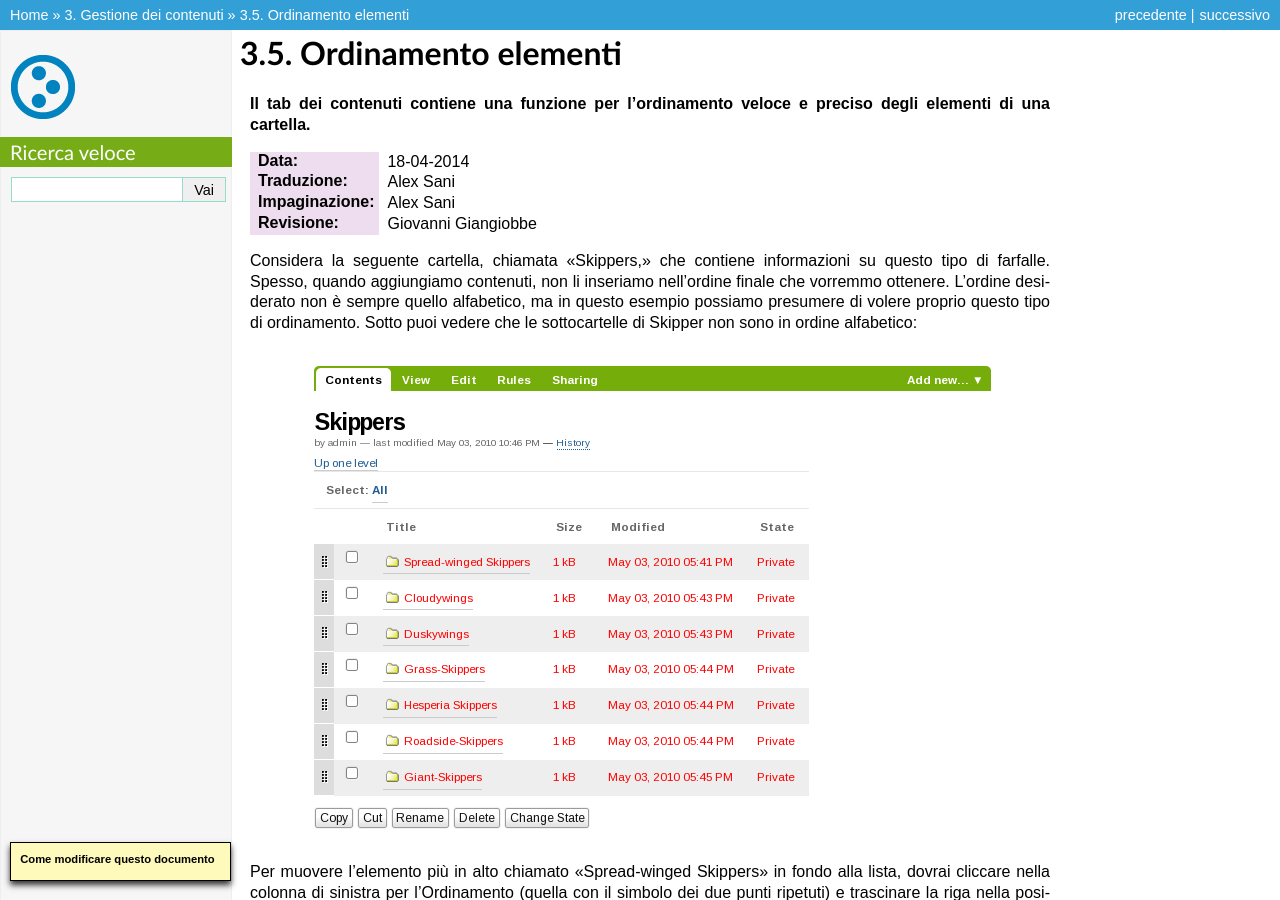
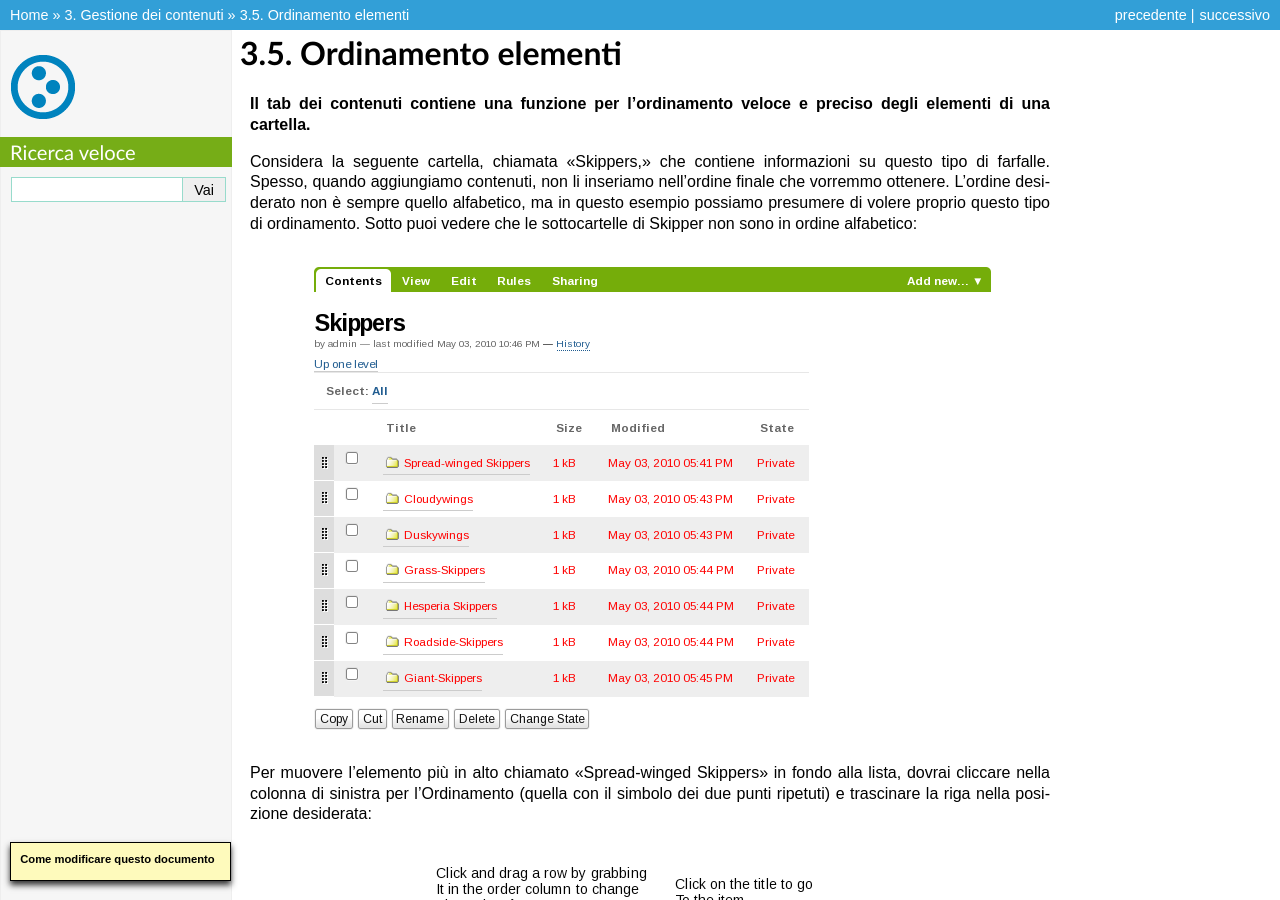
Before and after one commit to plone-it/collective.italiandocumentation, a Sphinx documentation site: the page built from source/managing-content/reordering-items.rst, in a window 1280 px wide and 900 px high. Built offline with Sphinx 7.4.7, drawn with Linux system fonts in a browser that asks for light colours; pages that are not in the unit, such as notebooks, are missing from menus.

Commit message:
Tolta tabella intestazione

```diff
--- a/source/managing-content/reordering-items.rst
+++ b/source/managing-content/reordering-items.rst
@@ -3,11 +3,6 @@
 
 **Il tab dei contenuti contiene una funzione per l'ordinamento veloce e preciso
 degli elementi di una cartella.**
-
-:Data: 18-04-2014
-:Traduzione: Alex Sani
-:Impaginazione: Alex Sani
-:Revisione: Giovanni Giangiobbe
 
 Considera la seguente cartella, chiamata "Skippers," che contiene
 informazioni su questo tipo di farfalle. Spesso, quando aggiungiamo contenuti,
```
Also changed, not shown: other parts of source/managing-content/reordering-items.rst (+3 -3 lines).
